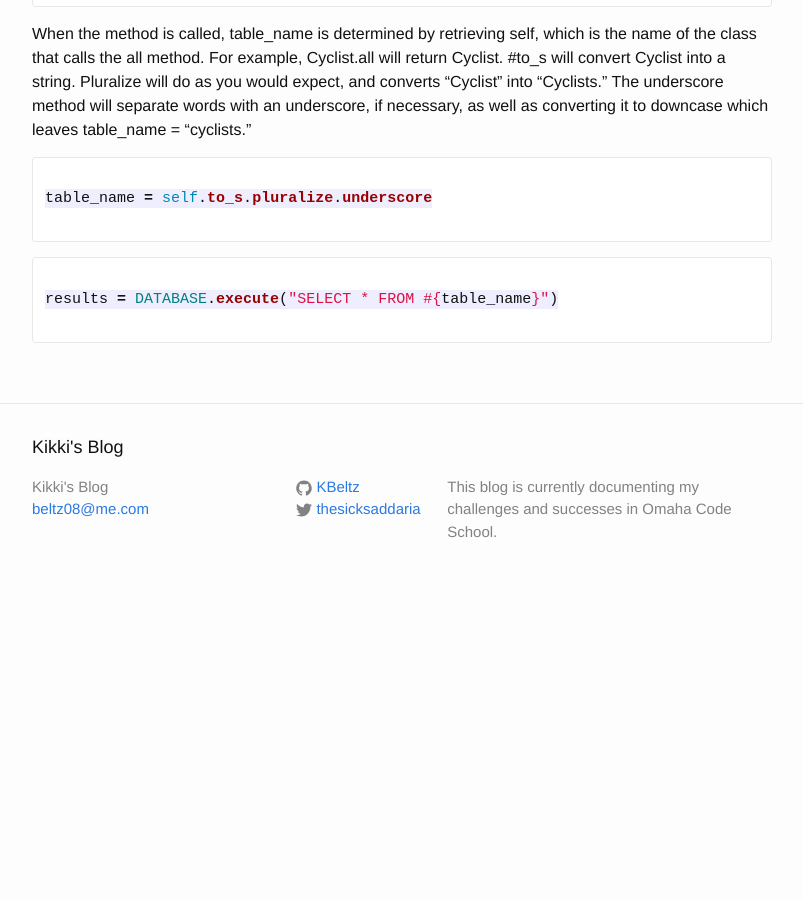
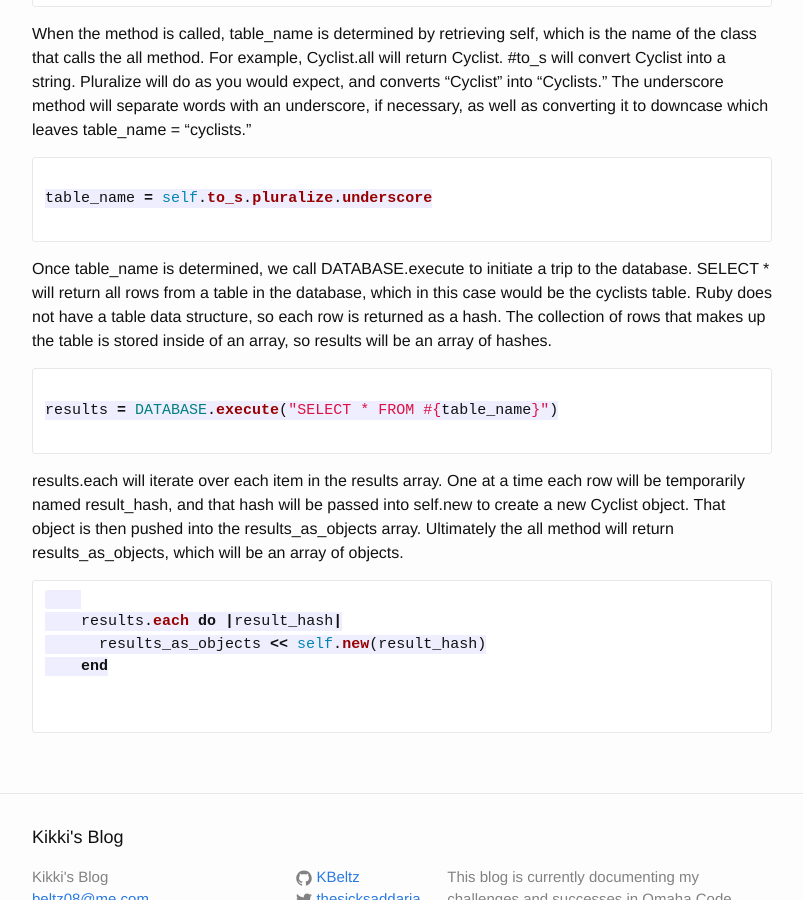
Before and after one commit to KBeltz/KBeltz, a Jekyll site: the page built from _posts/2015-06-25-ORM.md, in a window 1280 px wide and 900 px high, scrolled down 1095 px. Shown: the whole window, without its empty margins (238-1041 px from the left). Built offline with Jekyll 4.4.1, drawn with Linux system fonts in a browser that asks for light colours; Markdown is read by kramdown in place of the engine named in the settings; before the commit the page ends 1698 px from its top, so only the background shows below that; some of the changed text lies outside the part shown.

Commit message:
Finished blog post.

````diff
--- a/_posts/2015-06-25-ORM.md
+++ b/_posts/2015-06-25-ORM.md
@@ -13,7 +13,7 @@ Answer the following questions:
 * How does your ORM represent rows from a table, given that Ruby doesn't have a Table data structure?
 * How does your ORM convert rows from a table into the Ruby data structure (which you identified in the previous question)?
 
-###What is an ORM
+###Object Relational Model
 ORM is an Object Relational Model. It is a way to integrate a database with an object-oriented program. In other words, it is a way to facilitate a relationship between the databases I create in SQL with the programs I write in Ruby.
 
 To get all of a particular table's rows from the database I use a method (all) from my DatabaseClassMethods class.
@@ -46,9 +46,21 @@ When the method is called, table\_name is determined by retrieving self, which i
 table_name = self.to_s.pluralize.underscore
 
 ```
+Once table\_name is determined, we call DATABASE.execute to initiate a trip to the database. SELECT * will return all rows from a table in the database, which in this case would be the cyclists table. Ruby does not have a table data structure, so each row is returned as a hash. The collection of rows that makes up the table is stored inside of an array, so results will be an array of hashes.
 
 ```ruby
 
 results = DATABASE.execute("SELECT * FROM #{table_name}")
 
 ```
+
+results.each will iterate over each item in the results array. One at a time each row will be temporarily named result\_hash, and that hash will be passed into self.new to create a new Cyclist object. That object is then pushed into the results\_as\_objects array. Ultimately the all method will return results\_as\_objects, which will be an array of objects.
+
+```ruby
+
+    results.each do |result_hash|
+      results_as_objects << self.new(result_hash)
+    end
+
+
+```
````
